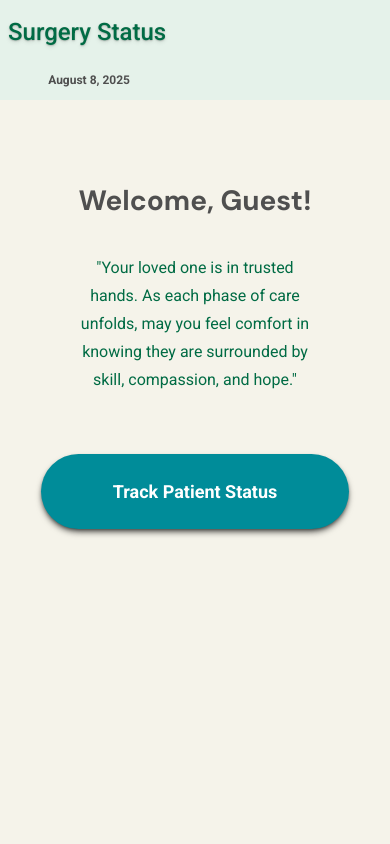
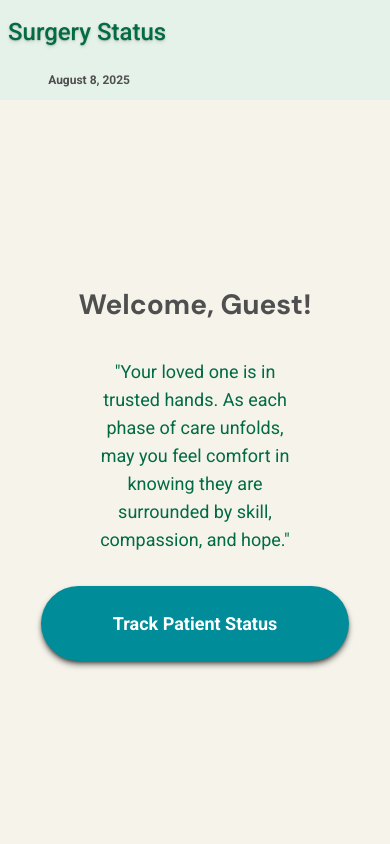
Before and after one commit to chingu-voyages/V56-tier2-team-25, a React (Vite) app: page /guest in a window 390 px wide. Shown: the top 844 px of the page. Built offline with nearby package versions, Linux system fonts and the light colour scheme; the HTML template or start-up script is replaced by a standard one.

Commit message:
guest landing page responsiveness updates

```diff
--- a/src/App.jsx
+++ b/src/App.jsx
@@ -27,7 +27,7 @@ function Home() {
   const navigate = useNavigate();
 
   return (
-    <div>
+    <div className="min-h-screen w-full flex flex-col">
       <div className="min-h-screen w-full flex flex-col">
         <Header />
         <div className="flex flex-1 items-center justify-center bg-[#F5F3EA]">
--- a/src/components/Landingpages/LandingPageGuest.jsx
+++ b/src/components/Landingpages/LandingPageGuest.jsx
@@ -7,12 +7,12 @@ const LandingPageGuest = () => {
     <section>
       <div className="min-h-screen w-full flex flex-col">
         <Header />
-        <div className="flex flex-1 flex-col items-center justify-start text-center bg-[#F5F3EA] sm:justify-center">
+        <div className="flex flex-1 flex-col items-center justify-center text-center bg-[#F5F3EA]">
           <div className="flex flex-col items-center justify-center">
-            <h1 className="text-[#4F4F4F] font-bold text-[1.75rem] dm-sans mb-8 mt-20 sm:text-4xl">
+            <h1 className="text-[#4F4F4F] font-bold text-[1.75rem] dm-sans mb-8 sm:text-4xl">
               Welcome, Guest!
             </h1>
-            <p className="mb-15 text-[#006B44] text-[1rem] dm-san w-[60vw] leading-7 sm:text-[1.125rem] md:w-130 lg:w-80">
+            <p className="mb-8 md:mb-15 text-[#006B44] text-[1.125rem] dm-san w-[190px] leading-7 sm:text-[1.125rem] md:w-130">
               "Your loved one is in trusted hands. As each phase of care
               unfolds, may you feel comfort in knowing they are surrounded by
               skill, compassion, and hope."
```
